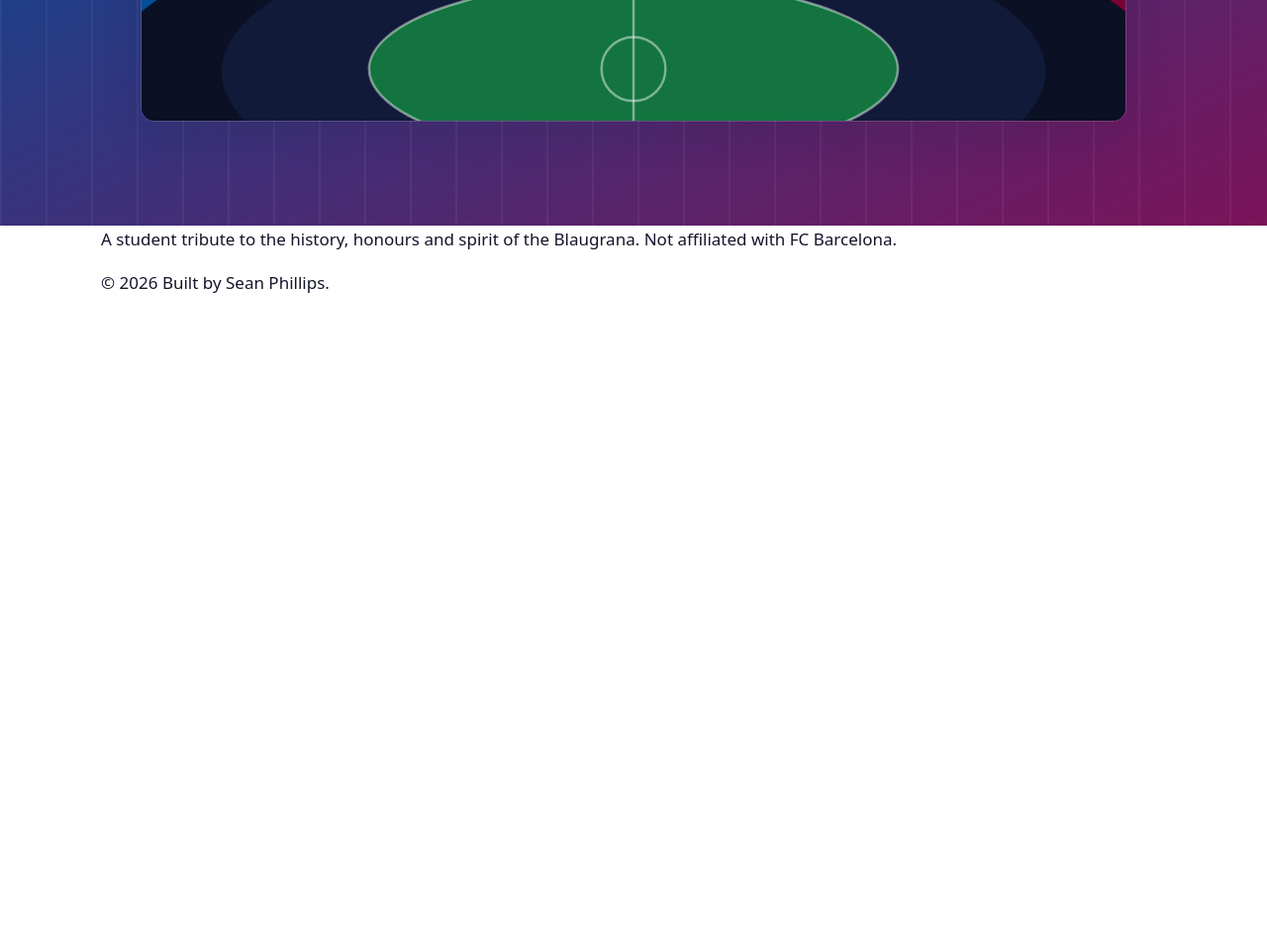
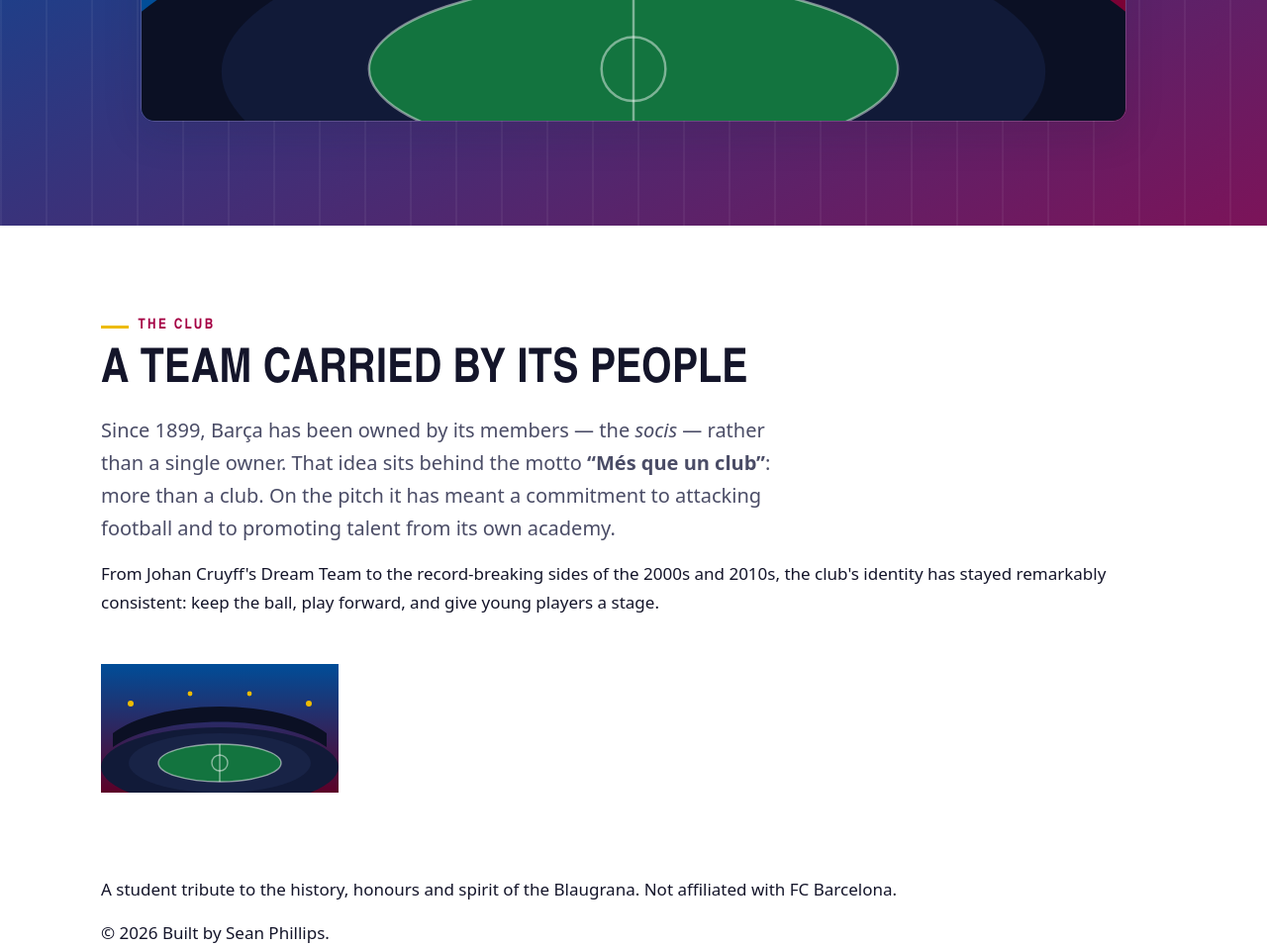
Before and after one commit to iisphilipsii/module1-webdesign-assessment-fc-barcelona, a plain HTML site: page index.html in a window 1280 px wide. Shown: the part 1310-2267 px from the top of the page at 99% size. Before the commit the page ends 1610 px from the top, so only its background shows below. Drawn offline with Linux system fonts and the light colour scheme.

Commit message:
add the club intro section

```diff
--- a/css/styles.css
+++ b/css/styles.css
@@ -290,3 +290,7 @@ ul, ol { margin: 0 0 1rem; }
 .rise-2 { animation-delay: 0.12s; }
 .rise-3 { animation-delay: 0.24s; }
 @keyframes rise { to { opacity: 1; transform: none; } }
+
+.split { display: grid; gap: clamp(1.5rem, 4vw, 2rem); }
+.split--center { align-items: center; }
+.split--start { align-items: start; }
--- a/index.html
+++ b/index.html
@@ -51,6 +51,23 @@
       </div>
     </section>
 
+    <!-- Intro / about -->
+    <section class="section">
+      <div class="container">
+        <div class="split split--7-5 split--center">
+          <div>
+            <p class="eyebrow">The club</p>
+            <h2 class="section-title">A team carried by its people</h2>
+            <p class="lead">Since 1899, Barça has been owned by its members — the <em>socis</em> — rather than a single owner. That idea sits behind the motto <strong>“Més que un club”</strong>: more than a club. On the pitch it has meant a commitment to attacking football and to promoting talent from its own academy.</p>
+            <p>From Johan Cruyff's Dream Team to the record-breaking sides of the 2000s and 2010s, the club's identity has stayed remarkably consistent: keep the ball, play forward, and give young players a stage.</p>
+          </div>
+          <div>
+            <img src="images/stadium.svg" alt="Stylised illustration of a football stadium" width="240" height="130">
+          </div>
+        </div>
+      </div>
+    </section>
+
   </main>
 
   <footer class="site-footer">
```
